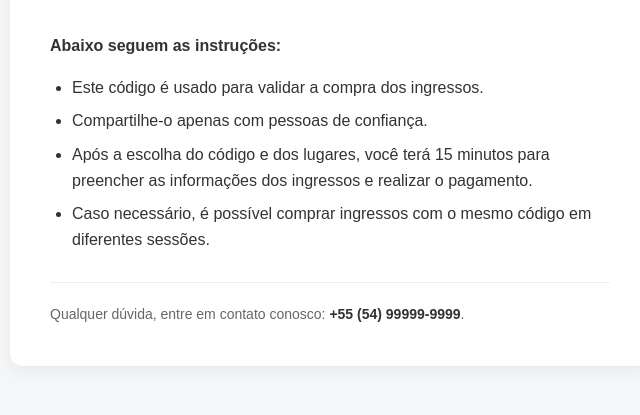
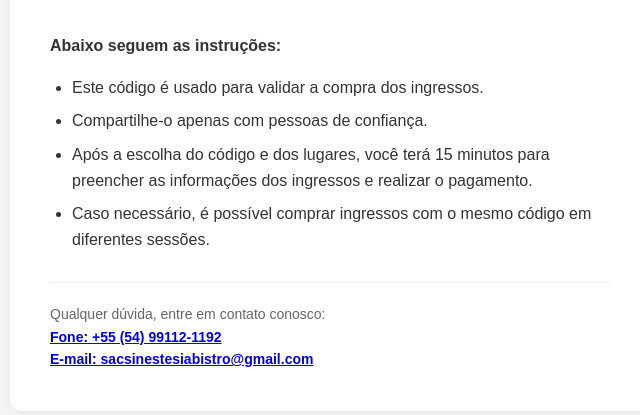
Before and after one commit to arthurjww/Bistro-2026, a Flask app: template frontend/templates/ingressos/codigo_aluno.html in a window 1280 px wide. Shown: the part 268-683 px from the top of the page, without its empty margins (310-950 px from the left). Run offline with Flask 3, Linux system fonts and the light colour scheme; the template is opened without the code that fills it, so the values that code supplies are empty.

Commit message:
feat: adiciona mensagens pré-preenchidas nos links de contato
- Link do WhatsApp usa parâmetro ?text= para já preencher a mensagem
  ('Olá, tenho uma dúvida sobre o Bistrô'), bastando o usuário enviar
- Link de e-mail usa mailto: com subject e body pré-definidos
  ('Dúvida' / 'Olá, tenho uma dúvida:') para abrir o cliente de e-mail
  já com o rascunho pronto
- Adiciona quebra de linha entre 'entre em contato conosco' e os
  contatos (fone/e-mail)

```diff
--- a/backend/ingressos/criar_aluno.py
+++ b/backend/ingressos/criar_aluno.py
@@ -29,7 +29,9 @@ Abaixo seguem as instruções:
 - Caso necessário, é possível comprar ingressos com o mesmo código
   em diferentes sessões.
 - Qualquer dúvida, entre em contato conosco:
-  +55 (54) 99999-9999.
+  Fone: +55 (54) 99112-1192
+  E-mail: sacsinestesiabistro@gmail.com
+
 '''.strip()
 
 def _gerar_token_unico(db):
--- a/frontend/templates/ingressos/codigo_aluno.html
+++ b/frontend/templates/ingressos/codigo_aluno.html
@@ -127,7 +127,10 @@
 
             <div class="contact">
                 Qualquer dúvida, entre em contato conosco:
-                <strong>+55 (54) 99999-9999</strong>.
+                <br>
+                <strong><a href="https://wa.me/5554991121192?text=Ol%C3%A1%2C%20tenho%20uma%20d%C3%BAvida%20sobre%20o%20Bistr%C3%B4">Fone: +55 (54) 99112-1192</a></strong>
+                <br>
+                <strong><a href="mailto:sacsinestesiabistro@gmail.com?subject=D%C3%BAvida&body=Ol%C3%A1%2C%20tenho%20uma%20d%C3%BAvida%3A%20">E-mail: sacsinestesiabistro@gmail.com</a></strong>
             </div>
 
         </div>
```
